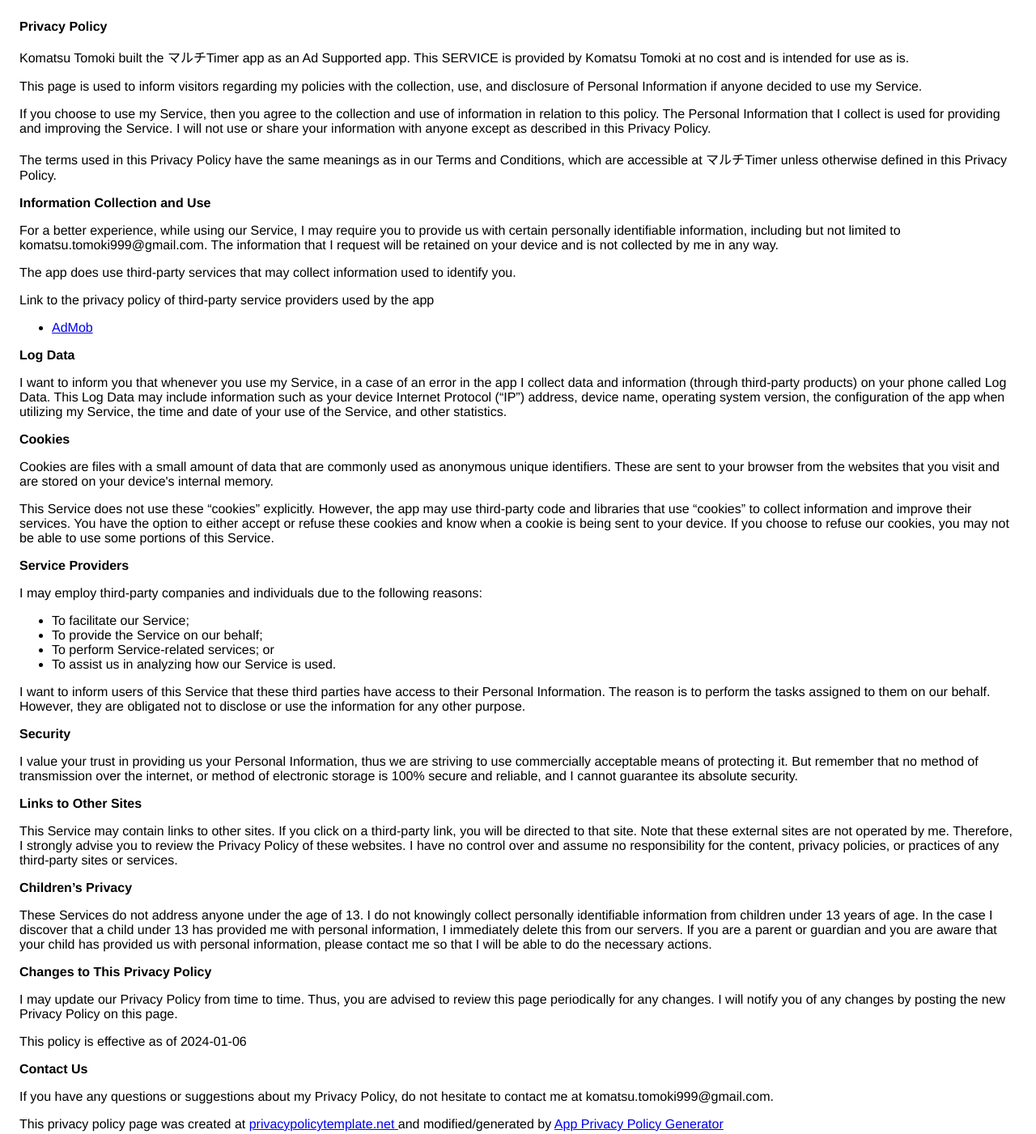
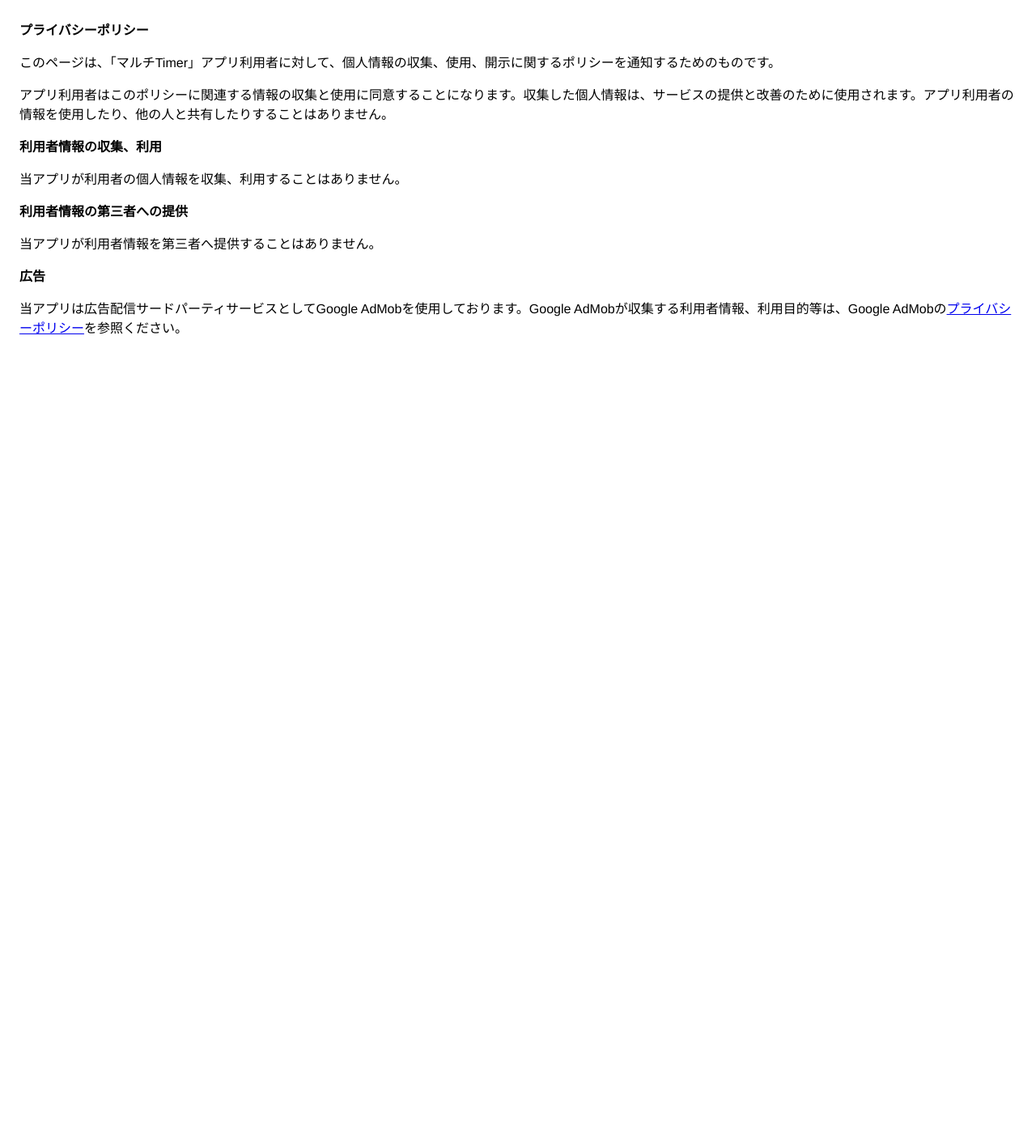
Before and after one commit to komatsu999/komatsu999.github.io, a plain HTML site: page index.html in a window 1280 px wide. Shown: the whole page at 81% size. After the commit the page ends 800 px from the top, so only its background shows below. Drawn offline with Linux system fonts and the light colour scheme.

Commit message:
Update index.html

```diff
--- a/index.html
+++ b/index.html
@@ -7,103 +7,24 @@
       <style> body { font-family: 'Helvetica Neue', Helvetica, Arial, sans-serif; padding:1em; } </style>
     </head>
     <body>
-    <strong>Privacy Policy</strong> <p>
-                  Komatsu Tomoki built the マルチTimer app as
-                  an Ad Supported app. This SERVICE is provided by
-                  Komatsu Tomoki at no cost and is intended for use as
-                  is.
-                </p> <p>
-                  This page is used to inform visitors regarding my
-                  policies with the collection, use, and disclosure of Personal
-                  Information if anyone decided to use my Service.
-                </p> <p>
-                  If you choose to use my Service, then you agree to
-                  the collection and use of information in relation to this
-                  policy. The Personal Information that I collect is
-                  used for providing and improving the Service. I will not use or share your information with
-                  anyone except as described in this Privacy Policy.
-                </p> <p>
-                  The terms used in this Privacy Policy have the same meanings
-                  as in our Terms and Conditions, which are accessible at
-                  マルチTimer unless otherwise defined in this Privacy Policy.
-                </p> <p><strong>Information Collection and Use</strong></p> <p>
-                  For a better experience, while using our Service, I
-                  may require you to provide us with certain personally
-                  identifiable information, including but not limited to komatsu.tomoki999@gmail.com. The information that
-                  I request will be retained on your device and is not collected by me in any way.
-                </p> <div><p>
-                    The app does use third-party services that may collect
-                    information used to identify you.
-                  </p> <p>
-                    Link to the privacy policy of third-party service providers used
-                    by the app
-                  </p> <ul><!----><li><a href="https://support.google.com/admob/answer/6128543?hl=en" target="_blank" rel="noopener noreferrer">AdMob</a></li><!----><!----><!----><!----><!----><!----><!----><!----><!----><!----><!----><!----><!----><!----><!----><!----><!----><!----><!----><!----><!----><!----><!----><!----><!----><!----><!----></ul></div> <p><strong>Log Data</strong></p> <p>
-                  I want to inform you that whenever you
-                  use my Service, in a case of an error in the app
-                  I collect data and information (through third-party
-                  products) on your phone called Log Data. This Log Data may
-                  include information such as your device Internet Protocol
-                  (“IP”) address, device name, operating system version, the
-                  configuration of the app when utilizing my Service,
-                  the time and date of your use of the Service, and other
-                  statistics.
-                </p> <p><strong>Cookies</strong></p> <p>
-                  Cookies are files with a small amount of data that are
-                  commonly used as anonymous unique identifiers. These are sent
-                  to your browser from the websites that you visit and are
-                  stored on your device's internal memory.
-                </p> <p>
-                  This Service does not use these “cookies” explicitly. However,
-                  the app may use third-party code and libraries that use
-                  “cookies” to collect information and improve their services.
-                  You have the option to either accept or refuse these cookies
-                  and know when a cookie is being sent to your device. If you
-                  choose to refuse our cookies, you may not be able to use some
-                  portions of this Service.
-                </p> <p><strong>Service Providers</strong></p> <p>
-                  I may employ third-party companies and
-                  individuals due to the following reasons:
-                </p> <ul><li>To facilitate our Service;</li> <li>To provide the Service on our behalf;</li> <li>To perform Service-related services; or</li> <li>To assist us in analyzing how our Service is used.</li></ul> <p>
-                  I want to inform users of this Service
-                  that these third parties have access to their Personal
-                  Information. The reason is to perform the tasks assigned to
-                  them on our behalf. However, they are obligated not to
-                  disclose or use the information for any other purpose.
-                </p> <p><strong>Security</strong></p> <p>
-                  I value your trust in providing us your
-                  Personal Information, thus we are striving to use commercially
-                  acceptable means of protecting it. But remember that no method
-                  of transmission over the internet, or method of electronic
-                  storage is 100% secure and reliable, and I cannot
-                  guarantee its absolute security.
-                </p> <p><strong>Links to Other Sites</strong></p> <p>
-                  This Service may contain links to other sites. If you click on
-                  a third-party link, you will be directed to that site. Note
-                  that these external sites are not operated by me.
-                  Therefore, I strongly advise you to review the
-                  Privacy Policy of these websites. I have
-                  no control over and assume no responsibility for the content,
-                  privacy policies, or practices of any third-party sites or
-                  services.
-                </p> <p><strong>Children’s Privacy</strong></p> <div><p>
-                    These Services do not address anyone under the age of 13.
-                    I do not knowingly collect personally
-                    identifiable information from children under 13 years of age. In the case
-                    I discover that a child under 13 has provided
-                    me with personal information, I immediately
-                    delete this from our servers. If you are a parent or guardian
-                    and you are aware that your child has provided us with
-                    personal information, please contact me so that
-                    I will be able to do the necessary actions.
-                  </p></div> <!----> <p><strong>Changes to This Privacy Policy</strong></p> <p>
-                  I may update our Privacy Policy from
-                  time to time. Thus, you are advised to review this page
-                  periodically for any changes. I will
-                  notify you of any changes by posting the new Privacy Policy on
-                  this page.
-                </p> <p>This policy is effective as of 2024-01-06</p> <p><strong>Contact Us</strong></p> <p>
-                  If you have any questions or suggestions about my
-                  Privacy Policy, do not hesitate to contact me at komatsu.tomoki999@gmail.com.
-                </p> <p>This privacy policy page was created at <a href="https://privacypolicytemplate.net" target="_blank" rel="noopener noreferrer">privacypolicytemplate.net </a>and modified/generated by <a href="https://app-privacy-policy-generator.nisrulz.com/" target="_blank" rel="noopener noreferrer">App Privacy Policy Generator</a></p>
+    <strong>プライバシーポリシー</strong>
+        <p>
+            このページは、「マルチTimer」アプリ利用者に対して、個人情報の収集、使用、開示に関するポリシーを通知するためのものです。
+        </p>
+        <p>
+            アプリ利用者はこのポリシーに関連する情報の収集と使用に同意することになります。収集した個人情報は、サービスの提供と改善のために使用されます。アプリ利用者の情報を使用したり、他の人と共有したりすることはありません。
+        </p>
+    <strong>利用者情報の収集、利用</strong>
+        <p>
+            当アプリが利用者の個人情報を収集、利用することはありません。
+        </p>
+    <strong>利用者情報の第三者への提供</strong>
+        <p>
+            当アプリが利用者情報を第三者へ提供することはありません。
+        </p>
+    <strong>広告</strong>
+        <p>
+            当アプリは広告配信サードパーティサービスとしてGoogle AdMobを使用しております。Google AdMobが収集する利用者情報、利用目的等は、Google AdMobの<a href="https://support.google.com/admob/answer/6128543?hl=en" target="_blank" rel="noopener noreferrer">プライバシーポリシー</a>を参照ください。
+        </p>
     </body>
     </html>
```
